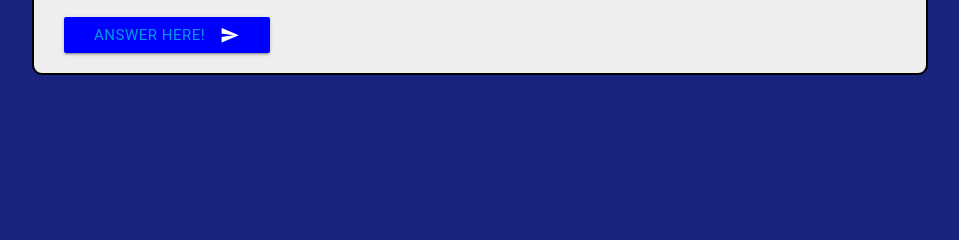
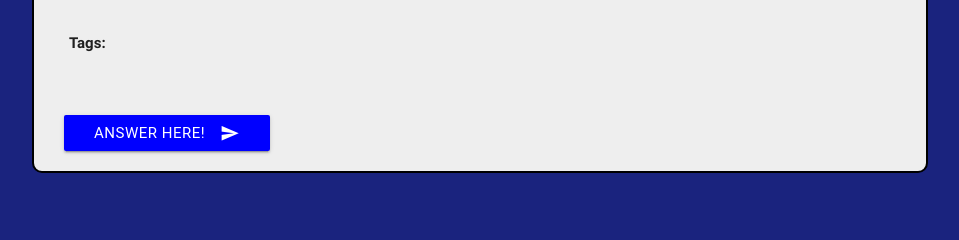
Before and after one commit to Cuddlemuffin007/nfl_exchange, a Django app: template nfl_app/templates/nfl_app/question_detail.html in a window 1280 px wide. Shown: the part 224-464 px from the top of the page, without its empty margins (160-1119 px from the left). Run offline with Django 3.2, Linux system fonts and the light colour scheme; the template is opened without the code that fills it, so the values that code supplies are empty; some libraries are stand-ins or nearby versions; some web fonts are replaced.

Commit message:
Fixed styling issue on detail

```diff
--- a/nfl_app/templates/nfl_app/question_detail.html
+++ b/nfl_app/templates/nfl_app/question_detail.html
@@ -5,7 +5,7 @@
 <table class="highlight">
 <th>Title: {{ object.title }}</th>
 <tr><td>Body: {{ object.body }}</td></tr>
-<tr>
+<tr><th>Tags: </th>
 {% for tag in object.tags.all %}
 <td>{{ tag }}</td>
 {% endfor %}
@@ -18,15 +18,16 @@
     <th>Score</th></tr>
     <tr><td>{{ answer.body }}</td>
         <td>{{ answer.score }}</td></tr>
-  <button class="btn waves-effect waves-light" type="submit" name="action">
-    <a href="{% url 'upvote_create_view' answer.pk %}">Upvote</a>
-    <i class="material-icons right">thumb_up</i></button>
-    <button class="btn waves-effect waves-light" type="submit" name="action">
-      <a href="{% url 'downvote_create_view' answer.pk %}">Downvote</a>
-      <i class="material-icons right">thumb_down</i></button>
+  <tr><td><a href="{% url 'upvote_create_view' answer.pk %}">
+    <button class="btn waves-effect waves-light" type="submit" name="action">Upvote
+    <i class="material-icons right">thumb_up</i></button></a>
+    <a href="{% url 'downvote_create_view' answer.pk %}">
+    <button class="btn waves-effect waves-light" type="submit" name="action">Downvote
+      <i class="material-icons right">thumb_down</i></button></a></td></tr>
   {% endfor %}
 </table>
-<button class="btn waves-effect waves-light" type="submit" name="action">
-  <a href="{% url 'answer_create_view' object.pk %}">Answer Here!</a>
-  <i class="material-icons right">send</i></button>
+<br><br>
+<a href="{% url 'answer_create_view' object.pk %}">
+<button class="btn waves-effect waves-light" type="submit" name="action">Answer Here!
+  <i class="material-icons right">send</i></button></a>
 {% endblock %}
```
